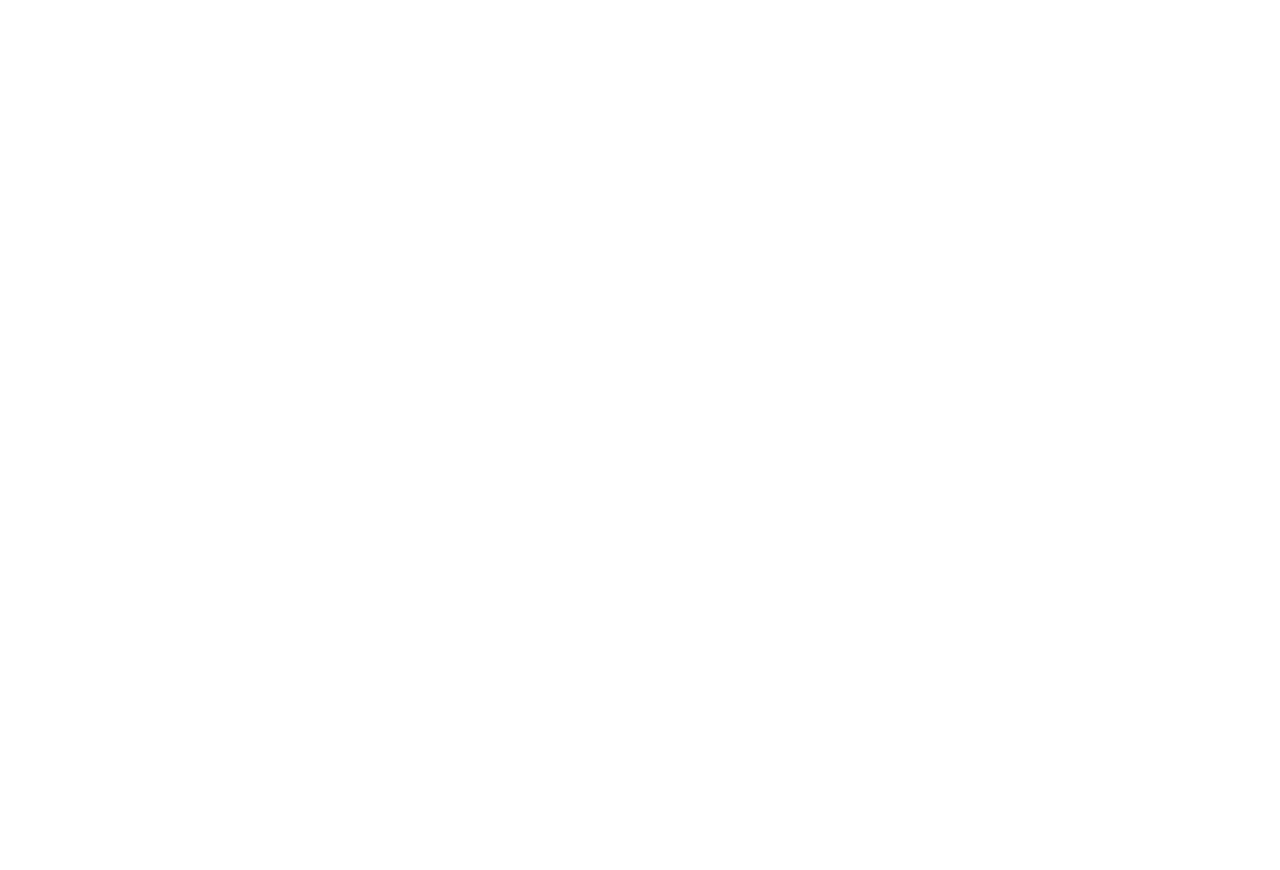
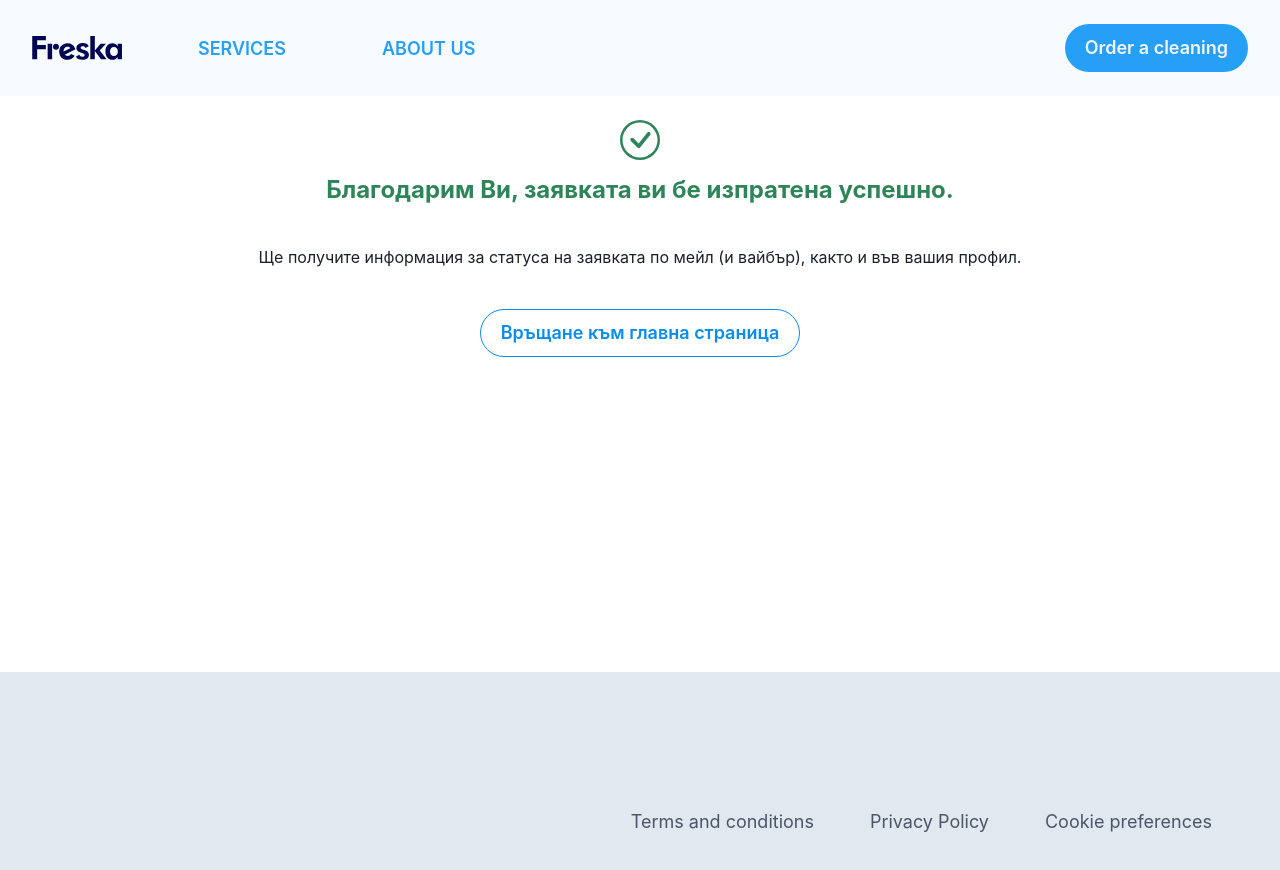
Before and after one commit to velizario/homecare-fe, a React (Create React App) app: page /orderplaced in a window 1280 px wide. Before the commit this address had no page. Shown: the top 870 px of the page. Before the commit the page ends 800 px from the top, so only its background shows below. Built offline with nearby package versions, Linux system fonts and the light colour scheme.

Commit message:
Added orderplaced page

```diff
--- a/src/App.tsx
+++ b/src/App.tsx
@@ -6,6 +6,7 @@
 import ProfileFull from './structure/Profile/ProfileFull';
 import SearchPage from './structure/searchpage/SearchPage';
 import { BrowserRouter, Routes, Route } from "react-router-dom";
+import OrderPlaced from './structure/bookcleaning/OrderPlaced';
 
 
 function App() {
@@ -16,6 +17,7 @@
         <Route path='bookcleaning' element={<BookCleaning/>} />
         <Route path='ordercleaning' element={<OrderCleaningPage/>} />
         <Route path='searchpage' element={<SearchPage/>} />
+        <Route path='orderplaced' element={<OrderPlaced/>} />
       </Routes>
     </BrowserRouter>
   );
--- a/src/Theme/themeColors.ts
+++ b/src/Theme/themeColors.ts
@@ -1,4 +1,5 @@
 export const brandPrimary = {
+    50: "#ebf6fe",
     100: "#c4e5fd",
     200: "#97d2fb",
     300: "#75c3fa",
--- a/src/structure/bookcleaning/CleaningRequirements.tsx
+++ b/src/structure/bookcleaning/CleaningRequirements.tsx
@@ -24,6 +24,7 @@
 import OrderLabel from "./helpers/OrderLabel";
 import NumberInputElement from "./helpers/NumberInputElement";
 import ButtonRoute from "../../utils/ButtonRoute";
+import OrderPlaced from "./OrderPlaced";
 
 
 type DatePickerButtonType = {
@@ -200,7 +201,7 @@
             <Flex w='full' mb='10' mt='1'>
                 <Checkbox size='md' whiteSpace='nowrap'><Text fontSize='sm' position='relative' left='-0.5'>Информирайте ме за статуса на заявката и по вайбър</Text></Checkbox>
             </Flex>
-            <ButtonRoute size='lg' mb='2' borderRadius='3xl' w='full' boxShadow='md'>Изпрати заявка</ButtonRoute>
+            <ButtonRoute to='/orderplaced' size='lg' mb='2' borderRadius='3xl' w='full' boxShadow='md'>Изпрати заявка</ButtonRoute>
             <Flex my='3' mt='0' w='full' cursor='context-menu'>
                 <Tooltip hasArrow={true} placement='top' arrowSize={12} p='4'  borderRadius='md' border='1px solid lightgray' fontSize='sm' fontWeight='normal' color='gray.700' bg='white' label='Доставчикът на услугата има един ден да се свърже с Вас за да потвърди или да уточните детайлите по услугата. Ако не получите отговор, заявката ще бъде анулирана и доставчикът ще получи негативна оценка. Ако не се стигне до изпълнение на услугата, имате право на оценка и коментар относно комуникацията с доставчика и основанието за отказване. Това се прави с цел да се осигури високо качество на услугата и бързи отговори на запитванията.'>
                     <Text  display='flex' alignItems='center' gap='1' fontSize='sm' fontStyle='italic' as='span'><Icon as={GrCircleInformation} h='4' w='4'></Icon>Как се обработват заявките?</Text>
--- /dev/null
+++ b/src/structure/bookcleaning/OrderPlaced.tsx
@@ -0,0 +1,24 @@
+import { Box, Container, Flex, Heading, Icon, Text } from "@chakra-ui/react";
+import { BsCheckCircle } from "react-icons/bs"
+import ButtonRoute from "../../utils/ButtonRoute";
+import Footer from "../homepage/Footer";
+import Header from "../homepage/Header";
+
+const OrderPlaced:React.FC = () => {
+    return (
+        <>
+            <Header/>
+            <Container minH='xl'>
+                <Flex alignItems='center' flexDirection='column' mx='auto'>
+                    <Icon as={BsCheckCircle} w='10' h='10' mb='4' color='green.600' />
+                    <Heading as='h2' fontSize='2xl' noOfLines={1} color='green.600' mb='10'>Благодарим Ви, заявката ви бе изпратена успешно.</Heading>
+                    <Text mb='10'>Ще получите информация за статуса на заявката по мейл (и вайбър), както и във вашия профил.</Text>
+                    <ButtonRoute to='/' variant='outline'>Връщане към главна страница</ButtonRoute>
+                </Flex>
+            </Container>
+            <Footer/>
+        </>
+    )
+}
+
+export default OrderPlaced;
```
